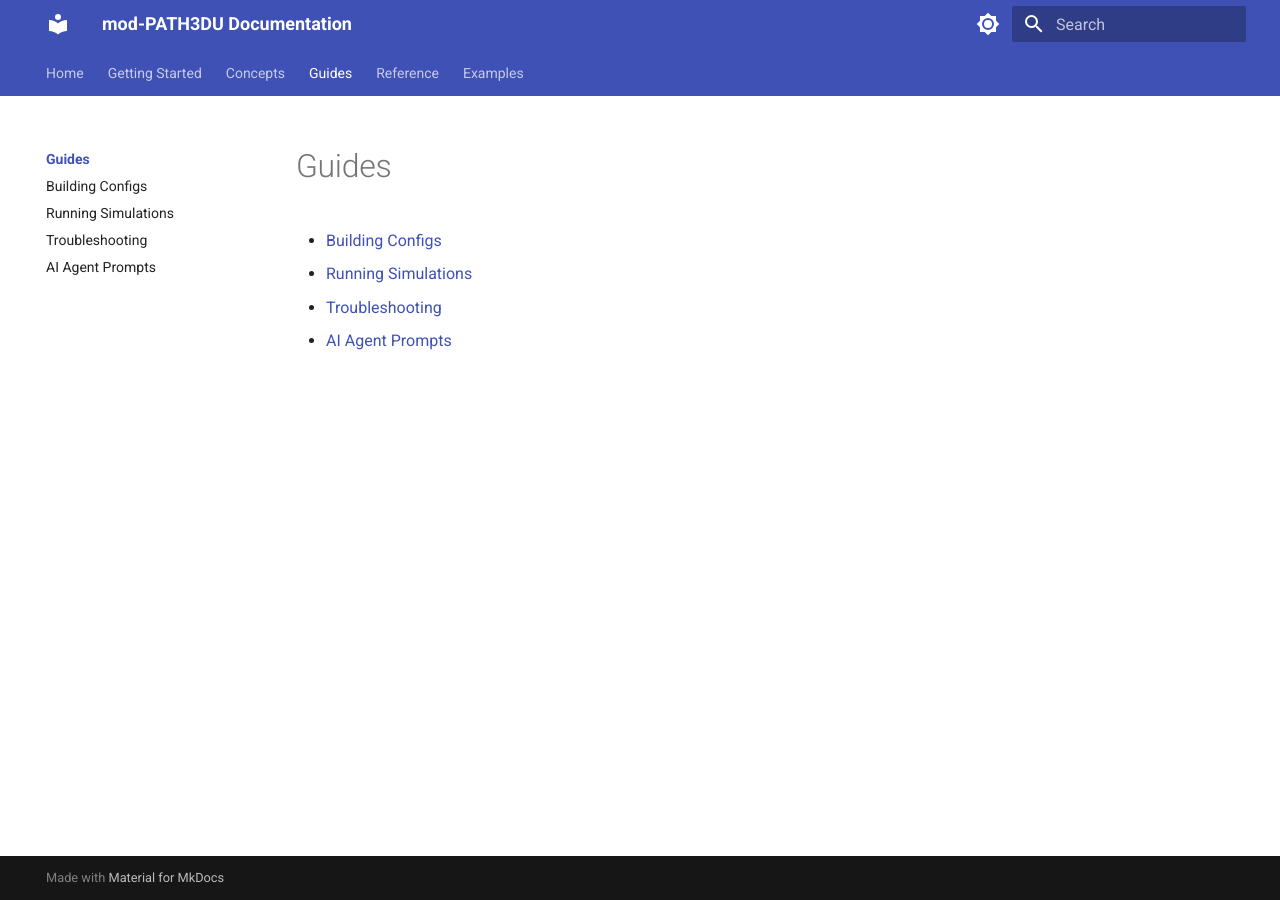
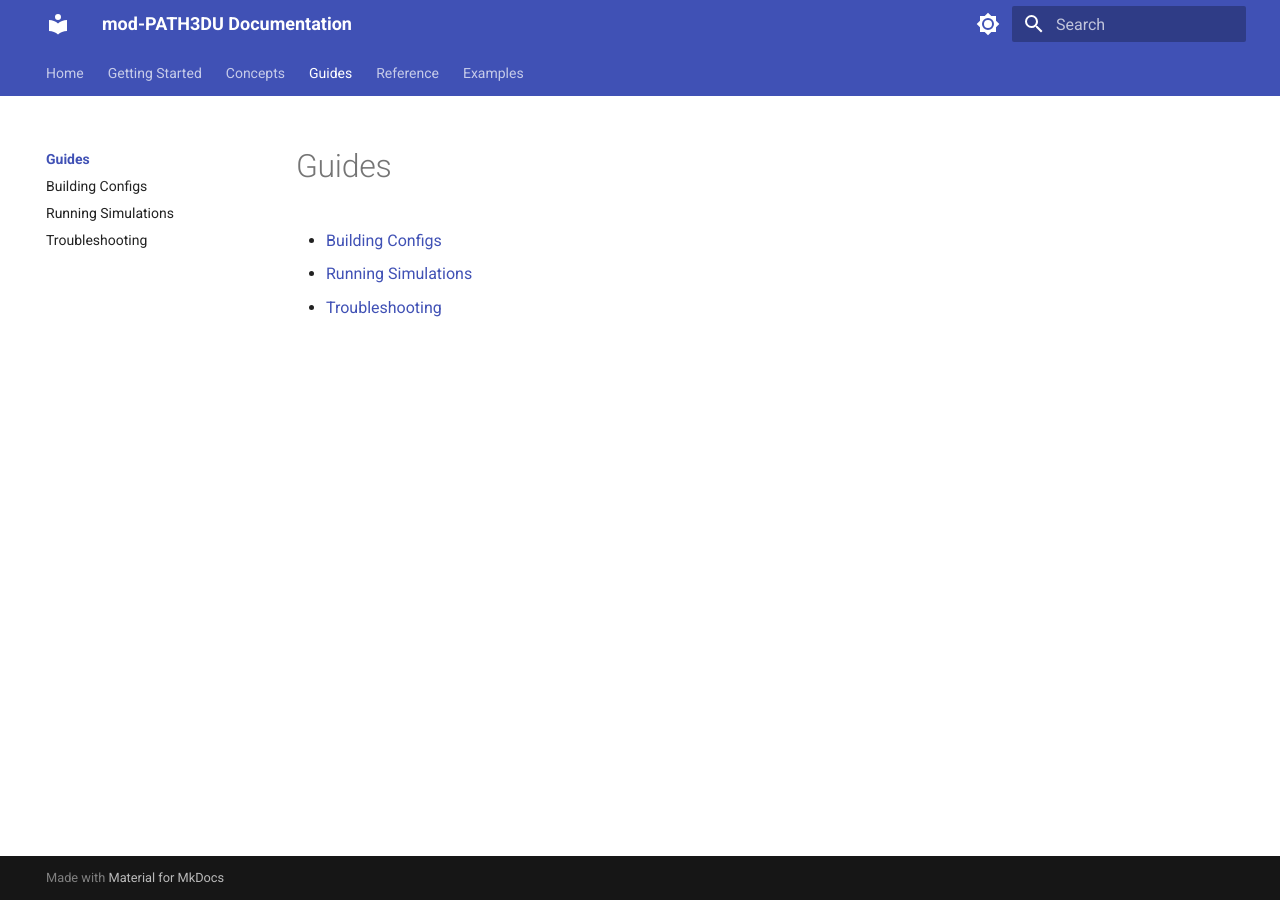
Before and after one commit to sspa-inc/mp3du-rs-docs, an MkDocs documentation site: the page built from docs/guides/index.md, in a window 1280 px wide. Built offline with MkDocs 1.6.1 and Material for MkDocs 9.7.7, drawn with Linux system fonts in a browser that asks for light colours.

Commit message:
Move AI Agent Prompts to Getting Started tab

```diff
--- a/docs/guides/index.md
+++ b/docs/guides/index.md
@@ -3,4 +3,3 @@
 - [Building Configs](building-configs.md)
 - [Running Simulations](running-simulations.md)
 - [Troubleshooting](troubleshooting.md)
-- [AI Agent Prompts](agent-prompts.md)
--- a/mkdocs.yml
+++ b/mkdocs.yml
@@ -97,6 +97,7 @@ nav:
     - getting-started/index.md
     - Installation: getting-started/install.md
     - Quickstart: getting-started/quickstart.md
+    - AI Agent Prompts: guides/agent-prompts.md
   - Concepts:
     - concepts/index.md
     - Geometry: concepts/geometry.md
@@ -108,7 +109,6 @@ nav:
     - Building Configs: guides/building-configs.md
     - Running Simulations: guides/running-simulations.md
     - Troubleshooting: guides/troubleshooting.md
-    - AI Agent Prompts: guides/agent-prompts.md
   - Reference:
     - reference/index.md
     - Schema Reference: reference/schema-reference.md
```
